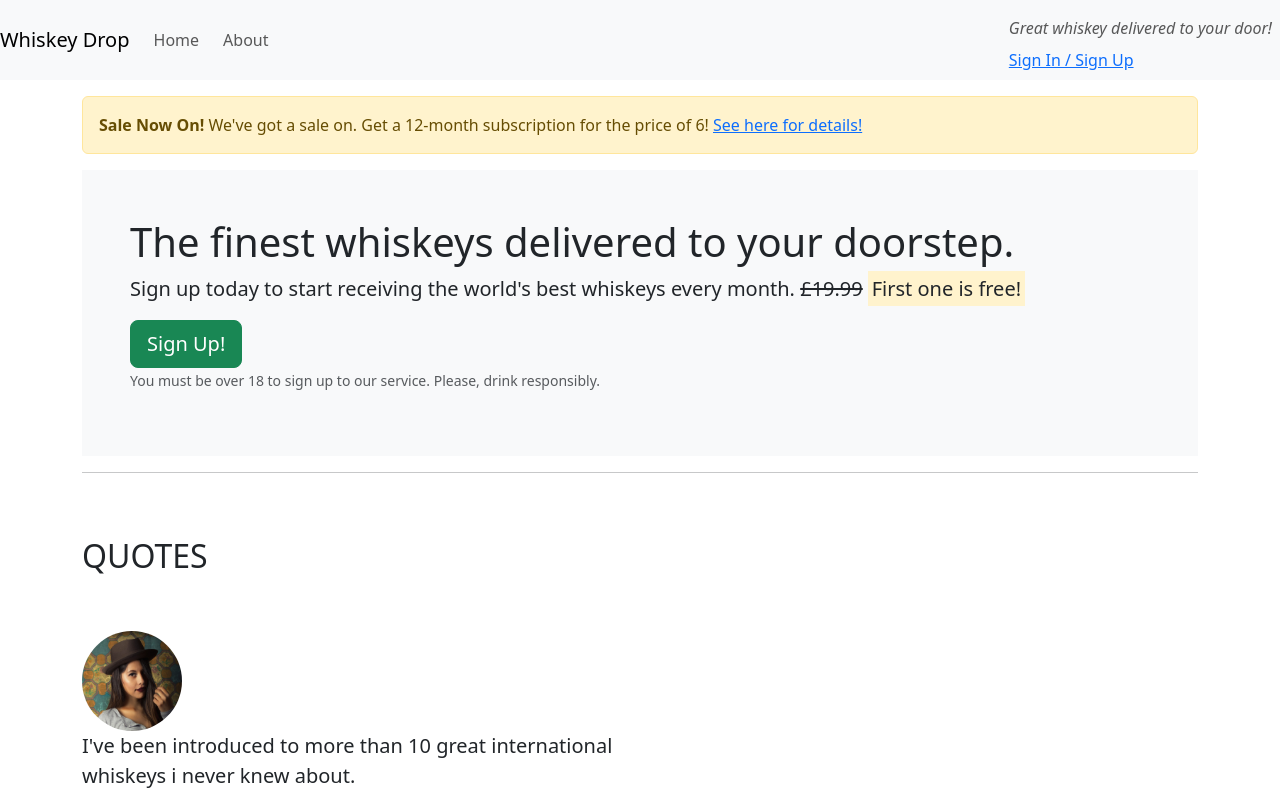
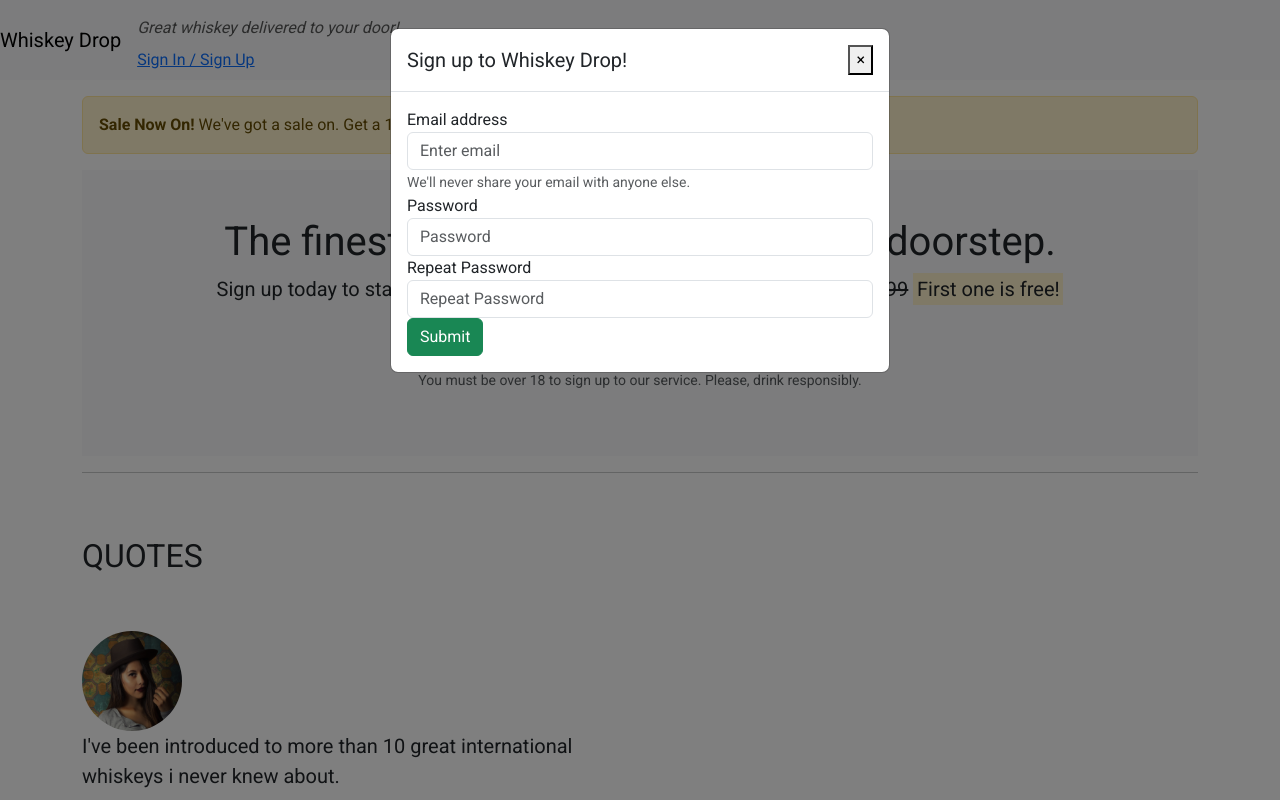
Before and after one commit to Lobiax/urban-disco, a plain HTML site: page index.html in a window 1280 px wide. Both pictures are taken after a click on the button "Sign Up!". Shown: the top 800 px of the page. Drawn offline with nearby package versions, Linux system fonts and the light colour scheme.

Commit message:
Walkthrough Tutorial 4

```diff
--- /dev/null
+++ b/css/style.css
@@ -0,0 +1,3 @@
+body {
+    font-family: 'Roboto', sans-serif ;
+}
--- a/index.html
+++ b/index.html
@@ -8,6 +8,8 @@
     <link href="https://cdn.jsdelivr.net/npm/bootstrap@5.3.2/dist/css/bootstrap.min.css" rel="stylesheet"
         integrity="sha384-T3c6CoIi6uLrA9TneNEoa7RxnatzjcDSCmG1MXxSR1GAsXEV/Dwwykc2MPK8M2HN" crossorigin="anonymous">
     <script src="https://kit.fontawesome.com/5c7cc7dd2d.js" crossorigin="anonymous"></script>
+    <link href="https://fonts.googleapis.com/css?family=Roboto:400,700" rel="stylesheet">
+    <link rel="stylesheet" href="css/style.css" type="text/css">
 </head>
 
 <body>
@@ -15,16 +17,28 @@
         <a href="/" class="navbar-brand">
             Whiskey Drop</a>
 
-        <button class="navbar-toggler ml-auto" type="button" data-toggle="collapse"
-        data-target="#navbarNavDropdown" aria-controls="navbarNavDropdown" aria-expanded="false" aria-label="Toggle navigation">
+        <button class="navbar-toggler ml-auto" type="button" data-toggle="collapse" data-target="#navbarNavDropdown"
+            aria-controls="navbarNavDropdown" aria-expanded="false" aria-label="Toggle navigation">
             <span class="navbar-toggler-icon"></span></button>
-    <div class="collapse navbarNavDropdown"></div>
+        <div class="collapse navbarNavDropdown" id="navbarNavDropdown">
             <ul class="navbar-nav me-auto">
                 <li class="active nav-item me-2"><a class="nav-link" href="/">Home</a></li>
                 <li class="nav-item me-2"><a class="nav-link" href="/about">About</a></li>
+                <li class="nav-item dropdown">
+                    <a class="nav-link dropdown-toggle" href="#" id="navbarDropdownMenuLink" role="button"
+                        data-toggle="dropdown" aria-haspopup="true" aria-expanded="false">
+                        Whiskeys
+                    </a>
+                    <div class="dropdown-menu" aria-labelledby="navbarDropdownMenuLink">
+                        <a class="dropdown-item" href="#">Irish</a>
+                        <a class="dropdown-item" href="#">Scotch</a>
+                        <a class="dropdown-item" href="#">Japanese</a>
+                        <a class="dropdown-item" href="#">American</a>
+                    </div>
+                </li>
                 <li class="nav-item me-2 d-block d-sm-none"><a class="nav-link" href="/login">Sign in / Sign Up</a></li>
             </ul>
-
+        </div>
         <div class="d-none d-md-block">
             <p class="navbar-text my-auto me-2"><i>Great whiskey delivered to your door!</i></p>
             <a href="/login">Sign In / Sign Up</a>
@@ -40,14 +54,15 @@
             </div>
         </div>
         <!-- Callout-->
-        <div class="row">
+        <div class="row text-center" >
             <div class="col-12">
                 <section class="callout container-fluid bg-light p-5">
                     <h1>The finest whiskeys delivered to your doorstep.</h1>
                     <p class="lead">Sign up today to start receiving the world's best whiskeys every month.
                         <s>£19.99</s> <strong><mark>First one is free!</mark></strong>
                     </p>
-                    <button class="btn btn-success btn-lg">Sign Up!</button>
+                    <button class="btn btn-success btn-lg" data-toggle="modal" data-target="#signUpModal">Sign
+                        Up!</button>
                     <p class="text-muted"><small>You must be over 18 to sign up to our service. Please, drink
                             responsibly.
                         </small></p>
@@ -137,6 +152,40 @@
         </section>
         <!-- /.features -->
     </article>
+    <div class="modal" tabindex="-1" id="signUpModal">
+        <div class="modal-dialog">
+            <div class="modal-content">
+                <div class="modal-header">
+                    <h5 class="modal-title">Sign up to Whiskey Drop!</h5>
+                    <button type="button" class="close" data-dismiss="modal" aria-label="Close">
+                        <span aria-hidden="true">&times;</span>
+                    </button>
+                </div>
+                <div class="modal-body">
+                    <form>
+                        <div class="form-group">
+                            <label for="exampleInputEmail1">Email address</label>
+                            <input type="email" class="form-control" id="exampleInputEmail1"
+                                aria-describedby="emailHelp" placeholder="Enter email">
+                            <small id="emailHelp" class="form-text text-muted">We'll never share your email with anyone
+                                else.</small>
+                        </div>
+                        <div class="form-group">
+                            <label for="password">Password</label>
+                            <input type="password" class="form-control" id="password" placeholder="Password">
+                        </div>
+                        <div class="form-group">
+                            <label for="repeatPassword"> Repeat Password</label>
+                            <input type="password" class="form-control" id="repeatPassword" placeholder="Repeat Password">
+                        </div>
+
+                        <button type="submit" class="btn btn-success">Submit</button>
+                    </form>
+                </div>
+
+            </div>
+        </div>
+    </div>
 
     <script src="https://code.jquery.com/jquery-3.3.1.slim.min.js"
         integrity="sha384-q8i/X+965DzO0rT7abK41JStQIAqVgRVzpbzo5smXKp4YfRvH+8abtTE1Pi6jizo"
```
Lines whose indentation alone changed are shown as unchanged.
